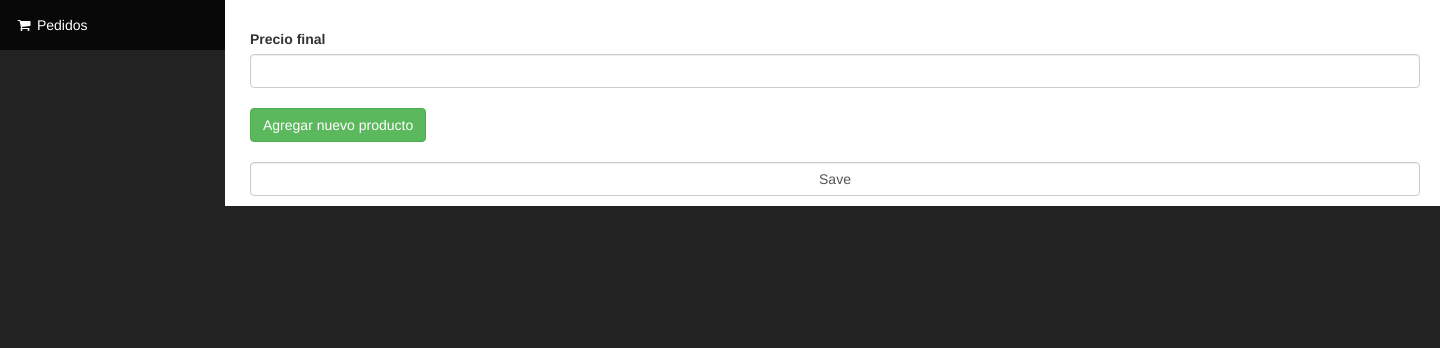
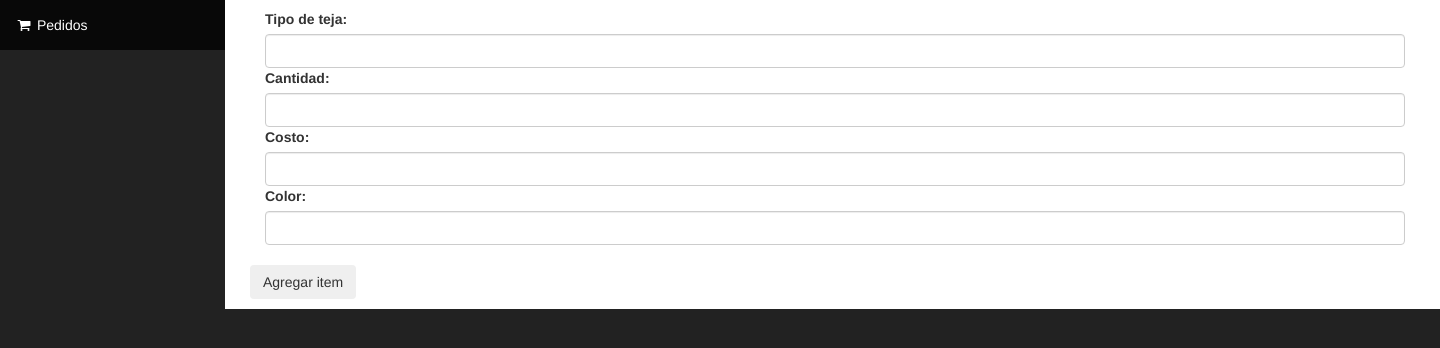
Before and after one commit to back-pack/tienda-asothella, a Symfony app: template templates/admin/shopping/addItem.html.twig in a window 1440 px wide. Shown: the part 51-399 px from the top of the page. Run offline with Twig, Linux system fonts and the light colour scheme; the template is opened without the code that fills it, so the values that code supplies are empty; form fields are guessed from the names that the template uses; some libraries are stand-ins or nearby versions.

Commit message:
actualizo vista de item

```diff
--- a/templates/admin/shopping/addItem.html.twig
+++ b/templates/admin/shopping/addItem.html.twig
@@ -7,36 +7,24 @@
 <div class="container">
     {{ form_start(form, {'attr': {'class': 'form-horizontal', 'novalidate': 'novalidate'}})}}
     <div id="products">
-    {% if form.company is defined %}
-        <label>Empresa: </label>{{ form_widget(form.company)}}
-    {% endif %}
-    {% for product in form.productRequests %}
-        <div class="row" id="product{{loop.index0}}">
-            <label>Tipo de teja:</label>{{ form_widget(product.type) }}
-            <label>Cantidad:</label>{{ form_widget(product.quantity, {'attr': { 'onchange': 'setCost(0)' }})}}
-            <label>Costo:</label>{{ form_widget(product.cost) }}
-            <label>Color:</label>{{ form_widget(product.colour) }}
-        </div>
-    {% endfor %}
+        {% if form.company is defined %}
+            <label>Empresa: </label>{{ form_widget(form.company)}}
+        {% endif %}
+
+        <label>Tipo de teja:</label>{{ form_widget(form.type) }}
+        <label>Cantidad:</label>{{ form_widget(form.quantity, {'attr': { 'onchange': 'setCost(0)' }})}}
+        <label>Costo:</label>{{ form_widget(form.cost) }}
+        <label>Color:</label>{{ form_widget(form.colour) }}
     </div>
 
     <br>
     <div class="row">
-        <label>Precio final</label>{{ form_widget(form.finalCost)}}
-    </div>
-    <br>
-    <div class="row">
-        <a class="btn btn-success" id="addProduct">Agregar nuevo producto</a>
-    </div>
-    <br>
-    <div class="row">
-        {{ form_widget(form.save)}}
+        <button class="btn">{{ button_label|default('Agregar item') }}</button>
     </div>
     {{ form_end(form)}}
 
 
 </div>
-<div id="index" style="display:none">{{ form.productRequests|length -1 }}</div>
         <script src="{{ asset('js/jquery.colorPicker.js') }}" type="text/javascript"></script>
         <script>
             var index = document.getElementById("index").innerHTML;
```
Also changed, not shown: src/Controller/AdminController.php (+11 -8 lines).
